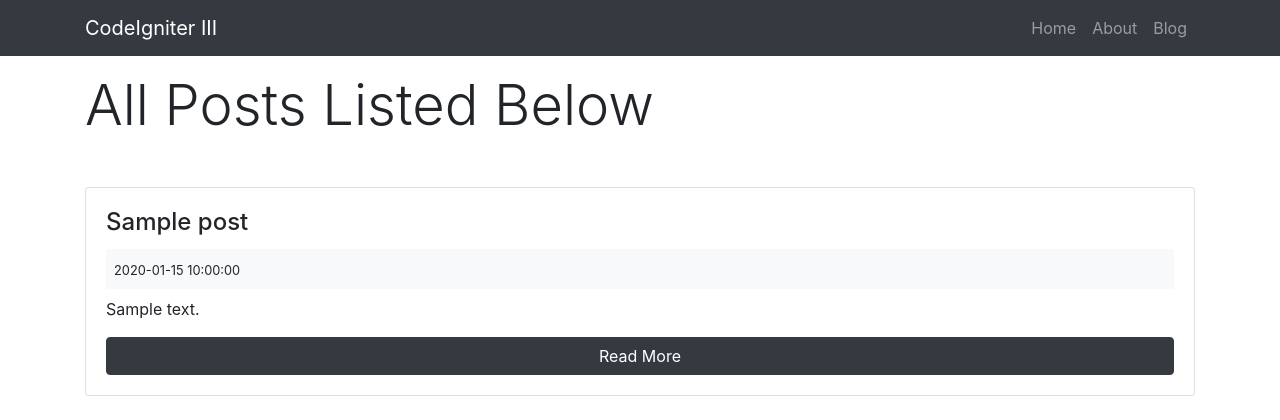
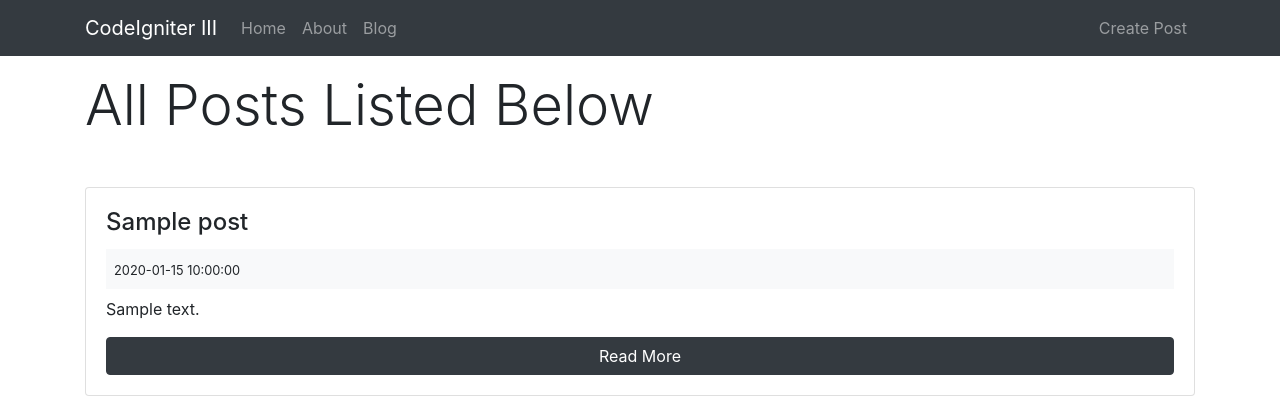
Before and after one commit to ayaneshsarkar/codeigniter_project, a CodeIgniter app: page /codeigniter_project/posts in a window 1280 px wide. Shown: the top 420 px of the page. Run offline with CodeIgniter, Linux system fonts and the light colour scheme; tables that the repository leaves empty or names only in its code hold one stand-in row (values such as "Sample post").

Commit message:
'create-post'

```diff
--- a/application/config/autoload.php
+++ b/application/config/autoload.php
@@ -58,7 +58,7 @@ $autoload['packages'] = array();
 |
 |	$autoload['libraries'] = array('user_agent' => 'ua');
 */
-$autoload['libraries'] = array();
+$autoload['libraries'] = array('form_validation');
 
 /*
 | -------------------------------------------------------------------
@@ -89,7 +89,7 @@ $autoload['drivers'] = array();
 |
 |	$autoload['helper'] = array('url', 'file');
 */
-$autoload['helper'] = array('url');
+$autoload['helper'] = array('url', 'form');
 
 /*
 | -------------------------------------------------------------------
--- a/application/config/routes.php
+++ b/application/config/routes.php
@@ -1,6 +1,7 @@
 <?php
 defined('BASEPATH') OR exit('No direct script access allowed');
 
+$route['posts/create'] = 'posts/create';
 $route['posts/(:any)'] = 'posts/show/$1';
 $route['posts'] = 'posts/index';
 $route['default_controller'] = 'pages/view';
--- a/application/controllers/Posts.php
+++ b/application/controllers/Posts.php
@@ -30,4 +30,22 @@
 
     }
 
+    public function create() {
+
+      $data['title'] = 'Create Post';
+
+      $this->form_validation->set_rules('title', 'Title', 'required');
+      $this->form_validation->set_rules('body', 'Body', 'required');
+
+      if ($this->form_validation->run() === FALSE) {
+        $this->load->view('layout/header');
+        $this->load->view('posts/create', $data);
+        $this->load->view('layout/footer');
+      } else {
+        $this->post_model->create_post();
+        redirect('posts');
+      }
+
+    }
+
   }
--- a/application/models/Post_model.php
+++ b/application/models/Post_model.php
@@ -16,4 +16,18 @@
       return $query->row_array();
     }
 
+    public function create_post() {
+
+      $slug = url_title($this->input->post('title'));
+
+      $data = [
+        'title' => $this->input->post('title'),
+        'slug' => $slug,
+        'body' => $this->input->post('body')
+      ];
+
+      return $this->db->insert('posts', $data);
+
+    }
+
   }
--- a/application/views/layout/header.php
+++ b/application/views/layout/header.php
@@ -18,10 +18,13 @@
       </button>
 
       <div class="collapse navbar-collapse" id="navbarNav">
-        <ul class="navbar-nav ml-auto">
+        <ul class="navbar-nav mr-auto">
           <li class="nav-item"><a href="<?php echo base_url(); ?>" class="nav-link">Home</a></li>
           <li class="nav-item"><a href="<?php echo base_url(); ?>about" class="nav-link">About</a></li>
           <li class="nav-item"><a href="<?php echo base_url(); ?>posts" class="nav-link">Blog</a></li>
+        </ul>
+        <ul class="navbar-nav ml-auto">
+          <li class="nav-item"><a href="<?php echo base_url(); ?>posts/create" class="nav-link">Create Post</a></li>
         </ul>
       </div>
     </div>
```
Also changed, not shown: application/views/posts/create.php (added, +20 -0 lines).
